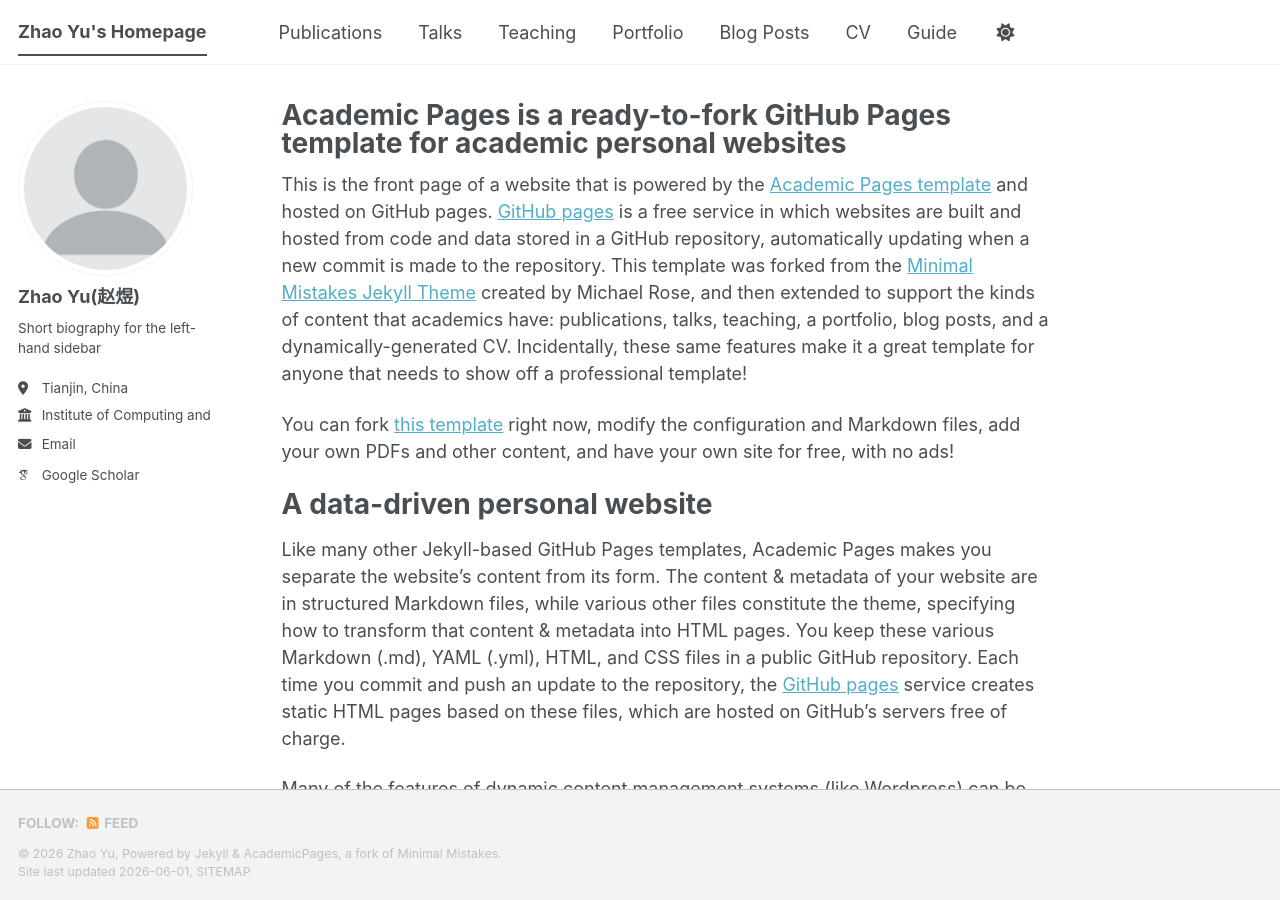
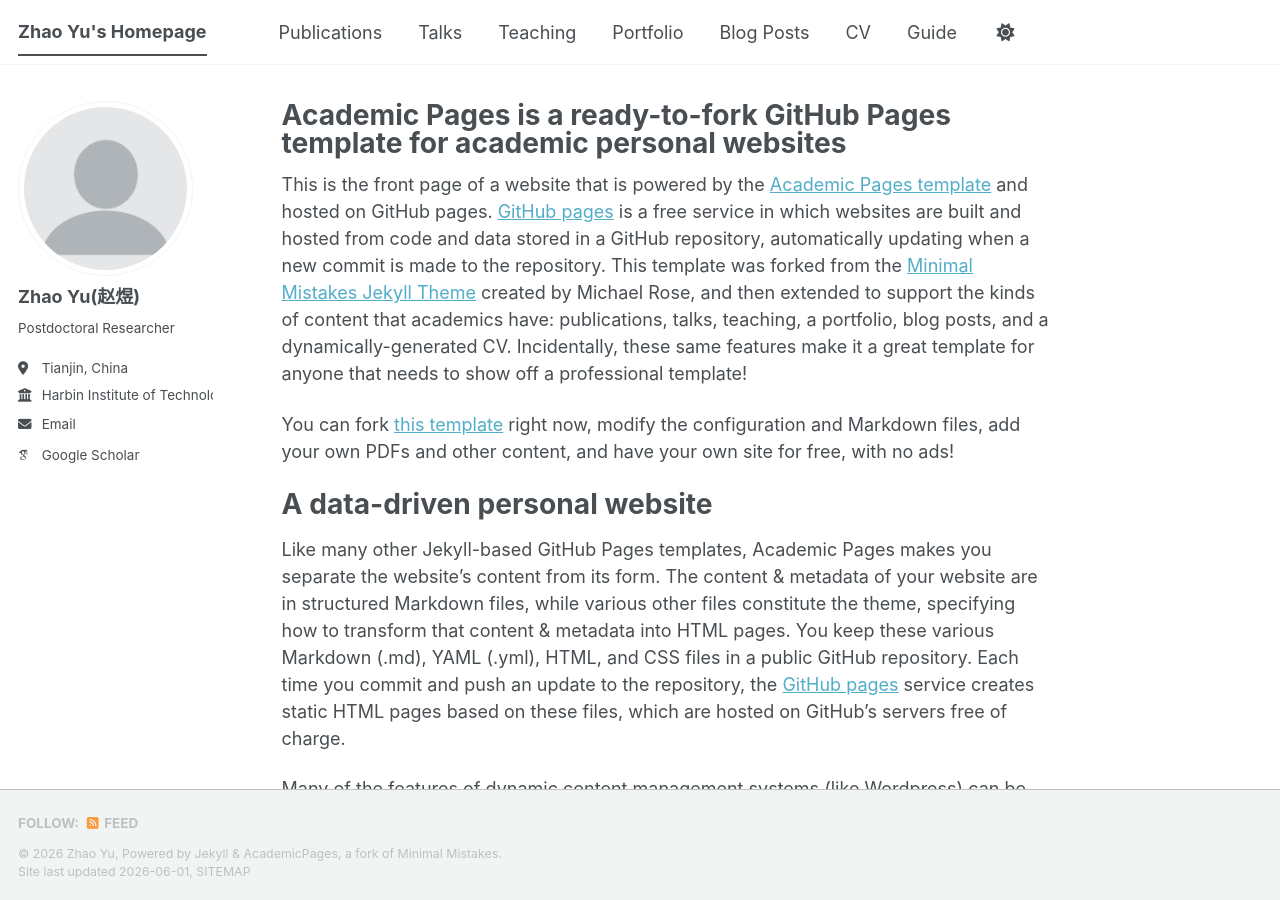
Before and after one commit to zhaoyucs/zhaoyucs.github.io, a Jekyll site: the page built from _pages/about.md, in a window 1280 px wide and 900 px high. Built offline with Jekyll 4.4.1, drawn with Linux system fonts in a browser that asks for light colours; some web fonts are replaced; a script bundle is joined from its source files by our own code; library files that are not in the unit come from our copies.

Commit message:
Update _config.yml

```diff
--- a/_config.yml
+++ b/_config.yml
@@ -26,9 +26,9 @@ author:
   avatar           : "profile.png"
   name             : "Zhao Yu(赵煜)"
   pronouns         : # example: "she/her"
-  bio              : "Short biography for the left-hand sidebar"
+  bio              : "Postdoctoral Researcher"
   location         : "Tianjin, China"
-  employer         : "Institute of Computing and Intelligence, Harbin Institute of Technology (Shenzhen)"
+  employer         : "Harbin Institute of Technology (Shenzhen)"
   uri              : # URL
   email            : "zhaoyu9067@live.cn"
 
```
